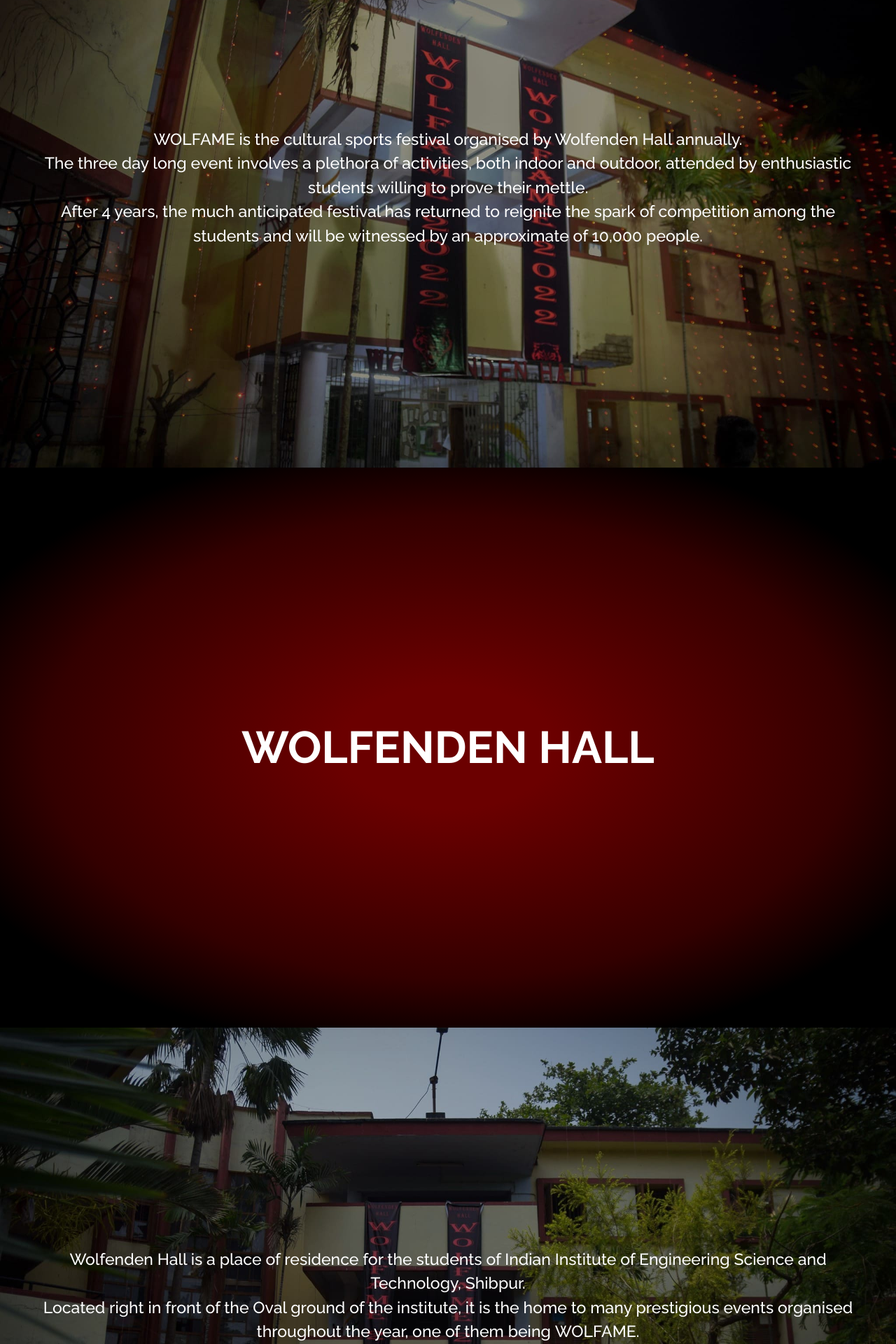
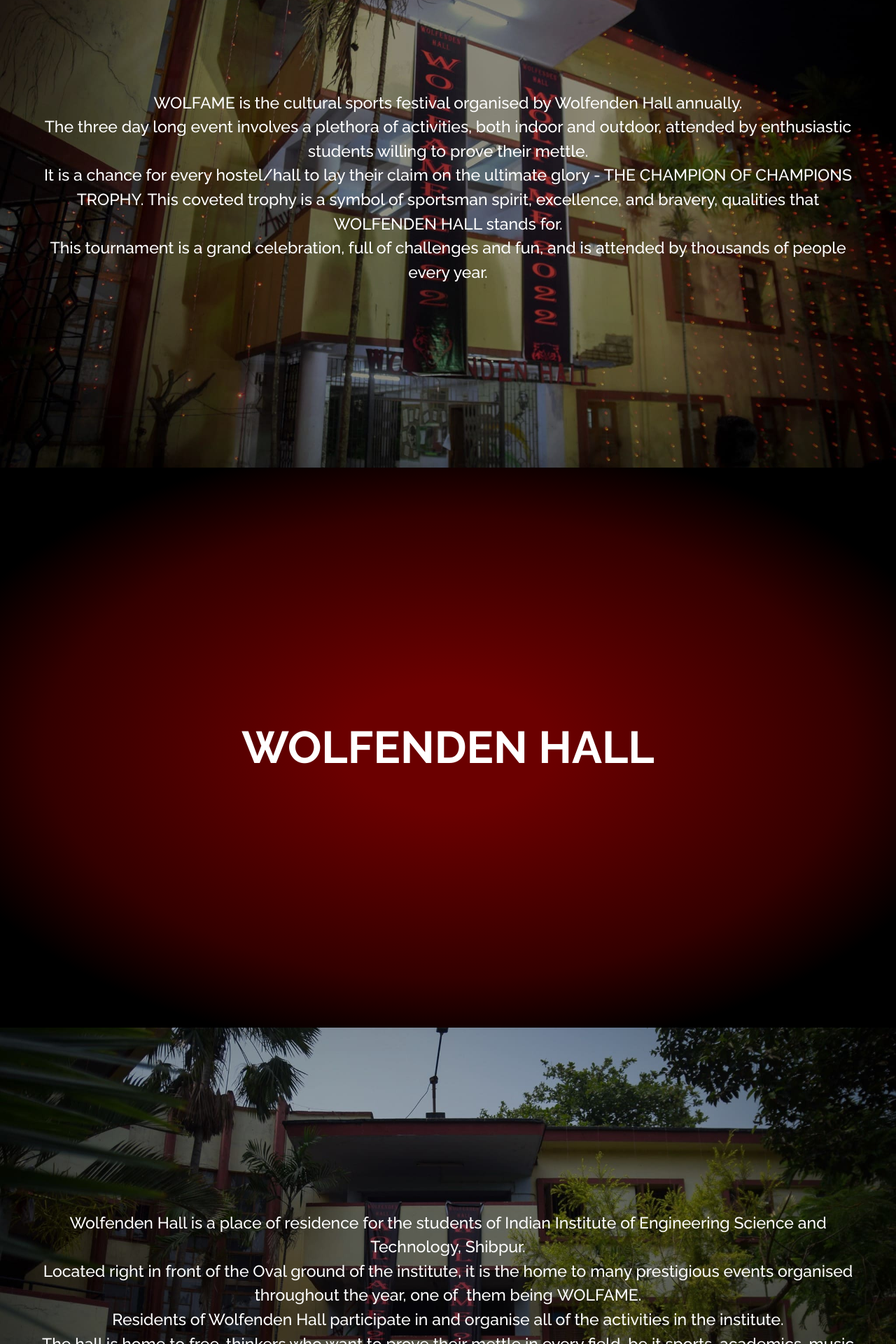
Before and after one commit to soft-coded/wolfame2023-website, a React (Create React App) app: page / in a window 1280 px wide. Shown: the part 1832-3752 px from the top of the page at 70% size. Built offline with nearby package versions, Linux system fonts and the light colour scheme.

Commit message:
Update home page  about section

```diff
--- a/src/pages/home/AboutSection.tsx
+++ b/src/pages/home/AboutSection.tsx
@@ -67,23 +67,26 @@
 	return (
 		<section ref={aboutSectionRef} className="about-section">
 			<PanelDiv className="about-intro bg-gradient">
-				<h3 className="heading text-center relative">
+				<h3 className="heading container text-center relative">
 					<div className="image-container title-bg">
 						<img src={scratchPng} alt="Scratch" />
 					</div>
-					WHAT IS <span className="WOLFAME"></span>?
+					WHAT <span className="WOLFAME"></span> IS
 				</h3>
 			</PanelDiv>
 			<PanelDiv className="about-wolfame background-image">
-				<h5 className="container text-center">
+				<h5 className="container info-text text-center">
 					<span className="WOLFAME"></span> is the cultural sports festival
 					organised by Wolfenden Hall annually.
 					<br /> The three day long event involves a plethora of activities,
 					both indoor and outdoor, attended by enthusiastic students willing to
 					prove their mettle.
-					<br /> After 4 years, the much anticipated festival has returned to
-					reignite the spark of competition among the students and will be
-					witnessed by an approximate of 10,000 people.
+					<br /> It is a chance for every hostel/hall to lay their claim on the
+					ultimate glory - THE CHAMPION OF CHAMPIONS TROPHY. This coveted trophy
+					is a symbol of sportsman spirit, excellence, and bravery, qualities
+					that WOLFENDEN HALL stands for.
+					<br /> This tournament is a grand celebration, full of challenges and
+					fun, and is attended by thousands of people every year.
 				</h5>
 			</PanelDiv>
 			<PanelDiv className="about-hall-title bg-gradient">
@@ -95,16 +98,19 @@
 				</h3>
 			</PanelDiv>
 			<PanelDiv className="about-hall background-image">
-				<h5 className="container text-center">
+				<h5 className="container info-text text-center">
 					Wolfenden Hall is a place of residence for the students of Indian
-					Institute of Engineering Science and Technology, Shibpur. <br />
-					Located right in front of the Oval ground of the institute, it is the
-					home to many prestigious events organised throughout the year, one
-					of&nbsp;
-					{/* them being <span className="wolfame">WOLFAME</span>.<br /> Residents */}
-					them being <span className="WOLFAME"></span>.<br /> Residents of
-					Wolfenden Hall participate in and organise all of the activities in
-					the institute.
+					Institute of Engineering Science and Technology, Shibpur.
+					<br /> Located right in front of the Oval ground of the institute, it
+					is the home to many prestigious events organised throughout the year,
+					one of&nbsp; them being <span className="WOLFAME"></span>.
+					<br /> Residents of Wolfenden Hall participate in and organise all of
+					the activities in the institute.
+					<br /> The hall is home to free-thinkers who want to prove their
+					mettle in every field, be it sports, academics, music and everything
+					else.
+					<br /> Wolfenden Hall has a very profound alumni base spread across
+					the world.
 				</h5>
 			</PanelDiv>
 		</section>
--- a/src/pages/home/home.scss
+++ b/src/pages/home/home.scss
@@ -106,10 +106,9 @@
 			backface-visibility: hidden;
 		}
 
-		.container {
+		.info-text {
 			position: relative;
 			z-index: 1;
-			// font-size: 1.8rem;
 			font-weight: 500;
 		}
 
```
